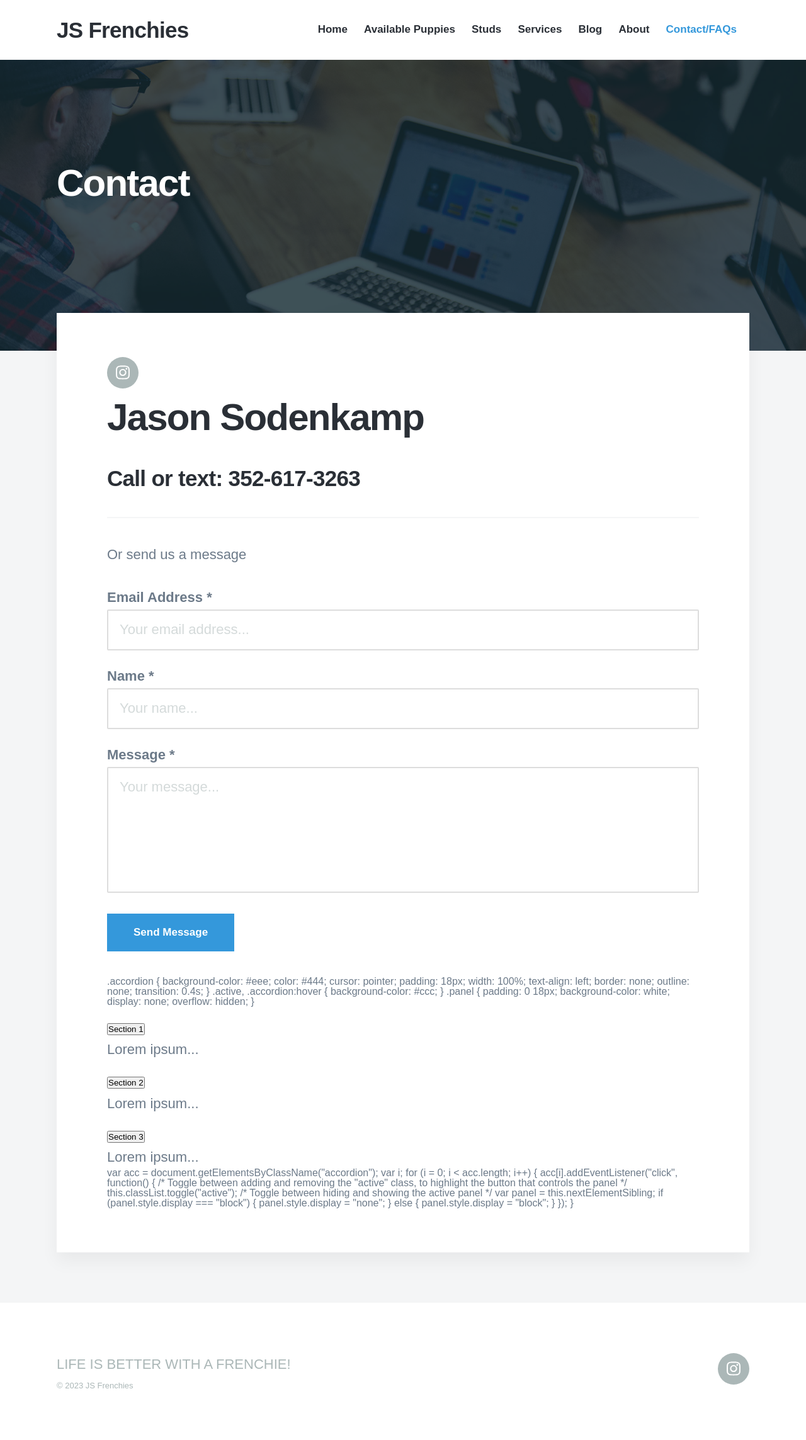
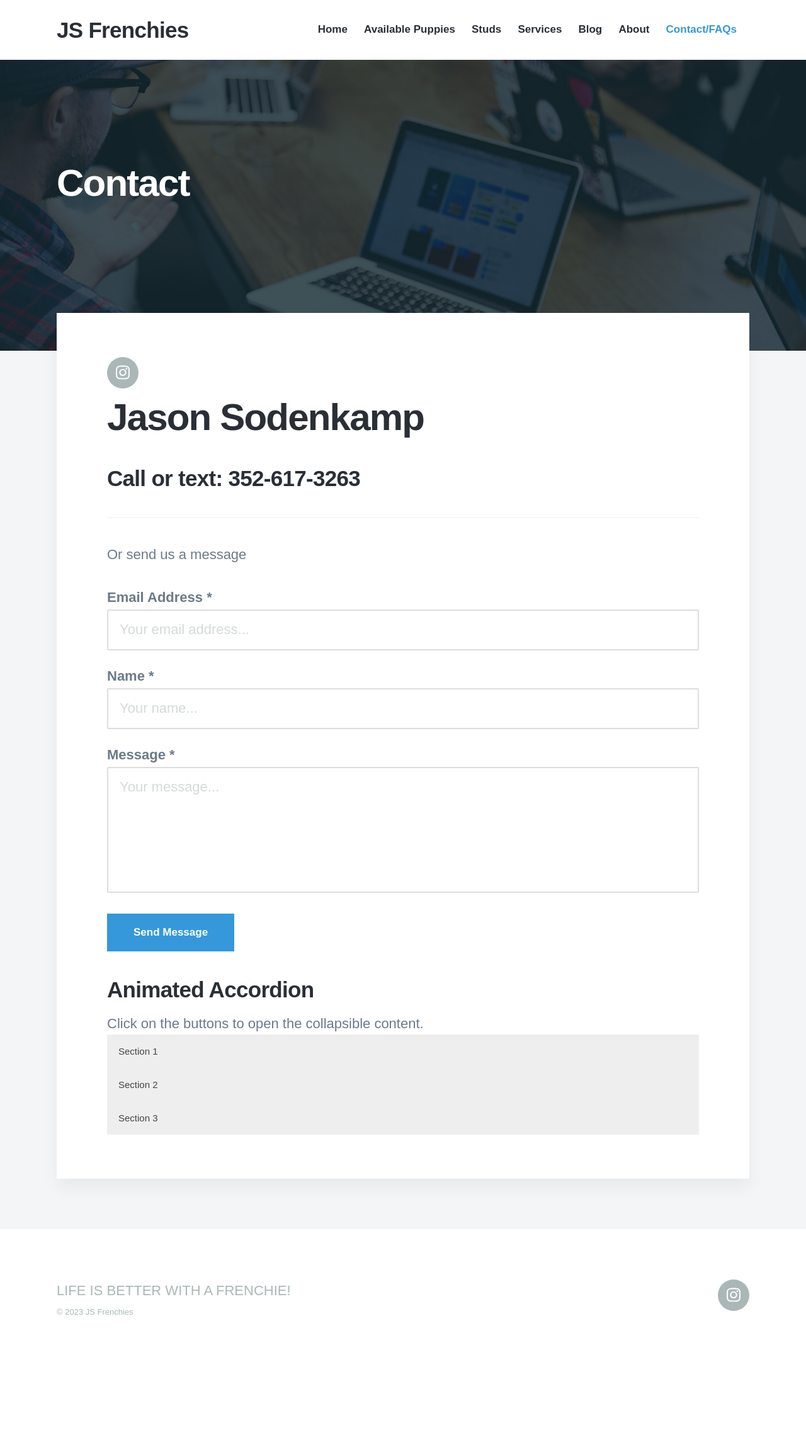
Before and after one commit to jcsodenkamp/jcsodenkamp.github.io, a Jekyll site: the page built from _pages/contact.md, in a window 1280 px wide. Shown: the whole page at 63% size. Built offline with Jekyll 4.4.1, drawn with Linux system fonts in a browser that asks for light colours; nearby versions of some CDN libraries; some web fonts are replaced; after the commit the page ends 2170 px from its top, so only the background shows below that.

Commit message:
Update contact-form.html

```diff
--- a/_includes/contact-form.html
+++ b/_includes/contact-form.html
@@ -29,69 +29,69 @@
 	</form>
 </div>
 
-<styles>
+<style>
 .accordion {
   background-color: #eee;
   color: #444;
   cursor: pointer;
   padding: 18px;
   width: 100%;
+  border: none;
   text-align: left;
-  border: none;
   outline: none;
+  font-size: 15px;
   transition: 0.4s;
 }
 
-<!-- /* Add a background color to the button if it is clicked on (add the .active class with JS), and when you move the mouse over it (hover) */ -->
 .active, .accordion:hover {
   background-color: #ccc;
 }
 
-<!-- /* Style the accordion panel. Note: hidden by default */ -->
 .panel {
   padding: 0 18px;
   background-color: white;
-  display: none;
+  max-height: 0;
   overflow: hidden;
+  transition: max-height 0.2s ease-out;
 }
-</styles>
+</style>
+
+<body>
+
+<h2>Animated Accordion</h2>
+<p>Click on the buttons to open the collapsible content.</p>
 
 <button class="accordion">Section 1</button>
 <div class="panel">
-  <p>Lorem ipsum...</p>
+  <p>Lorem ipsum dolor sit amet, consectetur adipisicing elit, sed do eiusmod tempor incididunt ut labore et dolore magna aliqua. Ut enim ad minim veniam, quis nostrud exercitation ullamco laboris nisi ut aliquip ex ea commodo consequat.</p>
 </div>
 
 <button class="accordion">Section 2</button>
 <div class="panel">
-  <p>Lorem ipsum...</p>
+  <p>Lorem ipsum dolor sit amet, consectetur adipisicing elit, sed do eiusmod tempor incididunt ut labore et dolore magna aliqua. Ut enim ad minim veniam, quis nostrud exercitation ullamco laboris nisi ut aliquip ex ea commodo consequat.</p>
 </div>
 
 <button class="accordion">Section 3</button>
 <div class="panel">
-  <p>Lorem ipsum...</p>
+  <p>Lorem ipsum dolor sit amet, consectetur adipisicing elit, sed do eiusmod tempor incididunt ut labore et dolore magna aliqua. Ut enim ad minim veniam, quis nostrud exercitation ullamco laboris nisi ut aliquip ex ea commodo consequat.</p>
 </div>
 
-<scripts>
+<script>
 var acc = document.getElementsByClassName("accordion");
 var i;
 
 for (i = 0; i < acc.length; i++) {
   acc[i].addEventListener("click", function() {
-    /* Toggle between adding and removing the "active" class,
-    to highlight the button that controls the panel */
     this.classList.toggle("active");
-
-    /* Toggle between hiding and showing the active panel */
     var panel = this.nextElementSibling;
-    if (panel.style.display === "block") {
-      panel.style.display = "none";
+    if (panel.style.maxHeight) {
+      panel.style.maxHeight = null;
     } else {
-      panel.style.display = "block";
+      panel.style.maxHeight = panel.scrollHeight + "px";
     }
   });
 }
-
-</scripts>
+</script>
 
 <!-- <div class="accordion" id="accordionExample">
 <div class="accordion-item">
```
